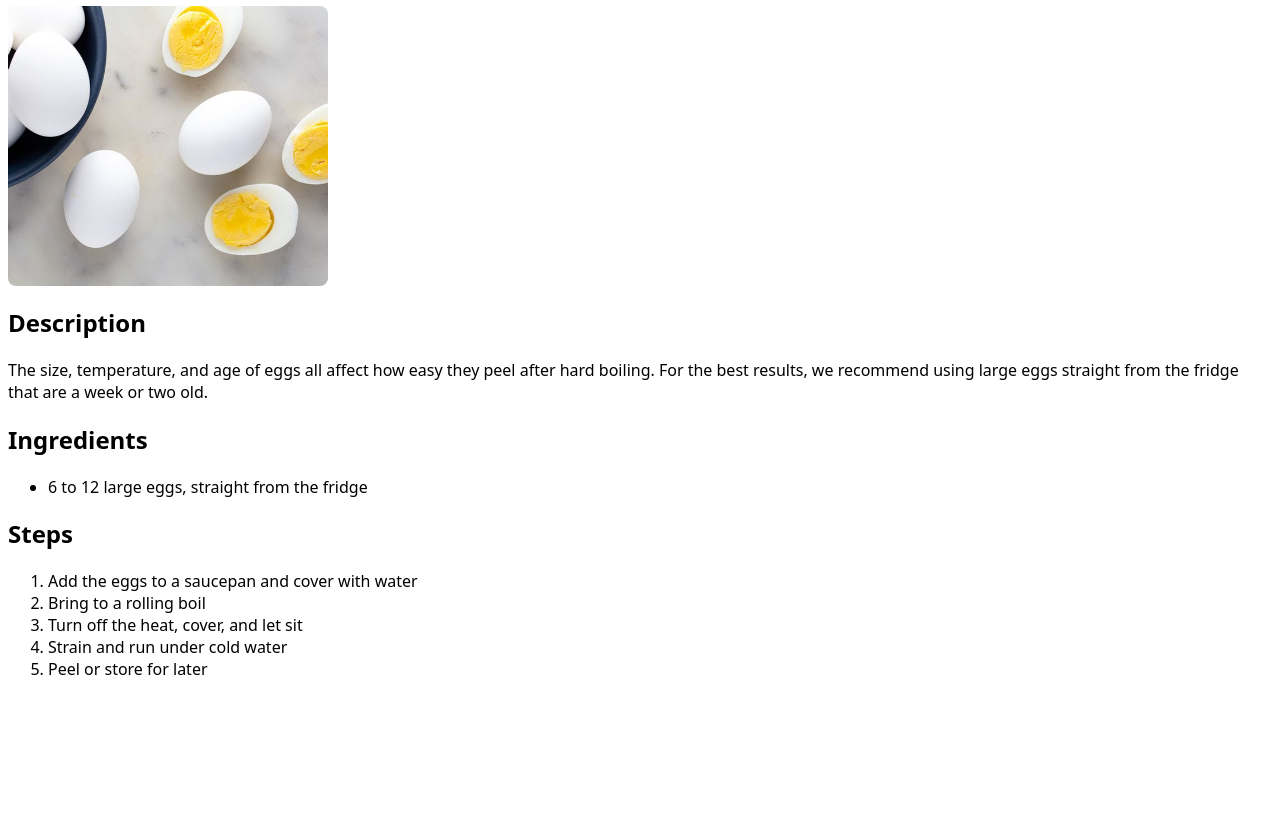
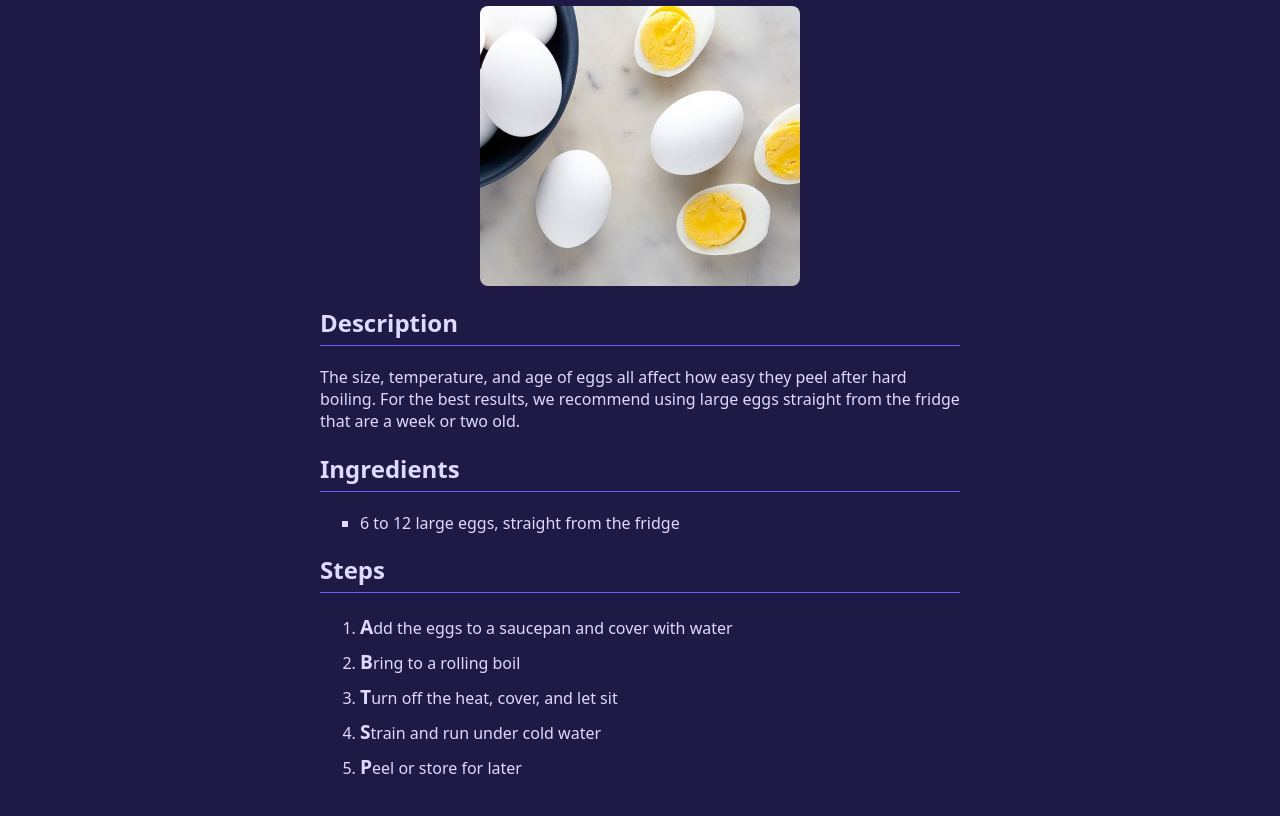
Before and after one commit to Prokhnitskyi/odin-recipes, a plain HTML site: page recipes/eggs.html in a window 1280 px wide. Shown: the part 80-896 px from the top of the page. Before the commit the page ends 821 px from the top, so only its background shows below. Drawn offline with Linux system fonts and the light colour scheme.

Commit message:
Add basic styling

```diff
--- a/styles.css
+++ b/styles.css
@@ -1,12 +1,50 @@
 html, body {
-    height: 100%;
+    min-height: 100%;
     font-family: system-ui;
+    font-size: 16px;
+}
+
+body {
+    background-color: rgb(31, 25, 69);
+    color: #dddbff;
+    max-width: 640px;
+    margin: 0 auto;
+    padding: 0 20px 20px;
+}
+
+h2 {
+    padding-bottom: 6px;
+    border-bottom: 1px solid rgb(113, 91, 252);
 }
 
 .recipe-result-image {
     display: block;
+    margin: 0 auto;
     height: 280px;
     width: 320px;
     object-fit: cover;
     border-radius: 8px;
 }
+
+a, a:visited {
+    color: #dddbff;
+    font-size: 1.2rem;
+}
+
+a:hover, a:focus {
+    color: #ffffff;
+    text-decoration: none;
+}
+
+ul {
+    list-style: square;
+}
+
+li {
+    margin-bottom: 8px;
+}
+
+ol li::first-letter {
+    font-size: 1.2em;
+    font-weight: bold;
+}
```
